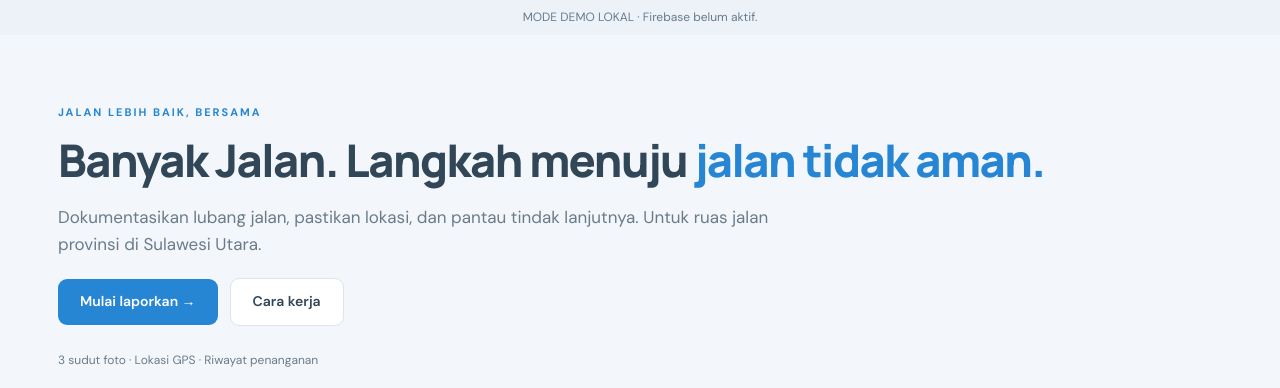
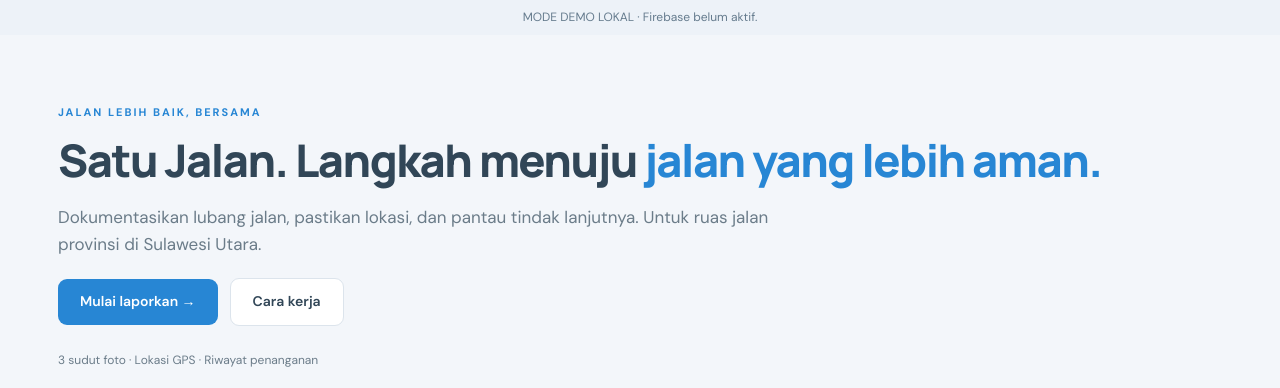
Before and after one commit to ivanapana/JalanCare-Skripsi, a Flask app: page / in a window 1280 px wide. Shown: the part 80-468 px from the top of the page. Run offline with Flask 3, Linux system fonts and the light colour scheme.

Commit message:
Mengembalikkan ke semula

```diff
--- a/templates/home.html
+++ b/templates/home.html
@@ -5,8 +5,10 @@
       >{{ t('JALAN LEBIH BAIK, BERSAMA','BETTER ROADS, TOGETHER') }}</span
     >
     <h1>
-      {{ t('Banyak Jalan.','One report.') }}<br />{{ t(' Langkah menuju','A step
-      toward ') }}<br /><em>{{ t(' jalan tidak aman.','safer roads.') }}</em>
+      {{ t('Satu Jalan.','One report.') }}<br />{{ t(' Langkah menuju','A step
+      toward ') }}<br /><em
+        >{{ t(' jalan yang lebih aman.','safer roads.') }}</em
+      >
     </h1>
     <p>
       {{ t('Dokumentasikan lubang jalan, pastikan lokasi, dan pantau tindak
```
